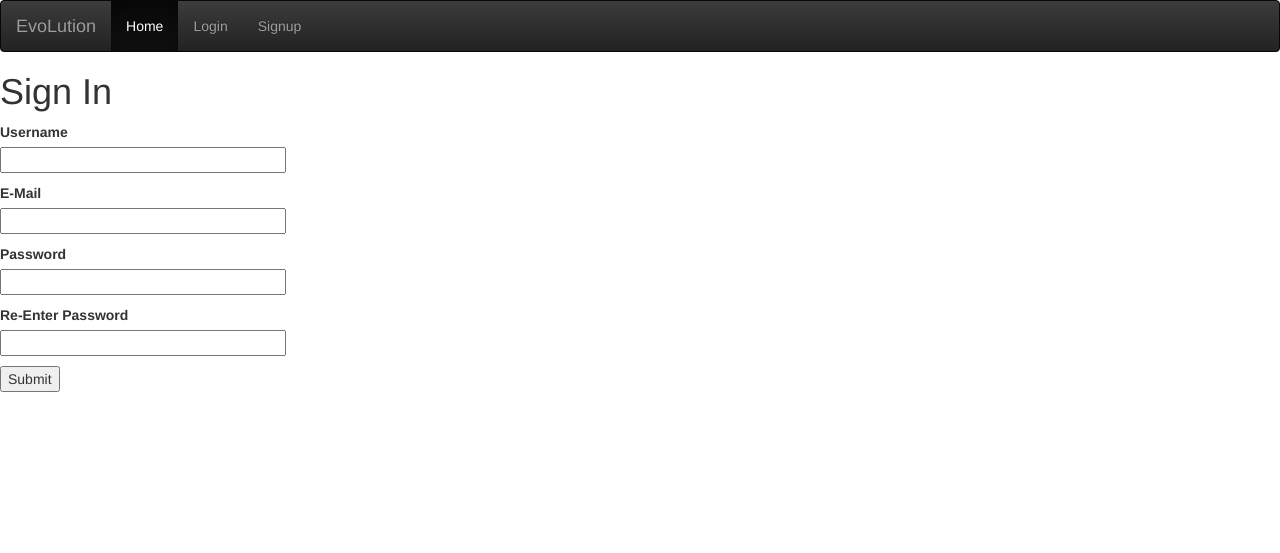
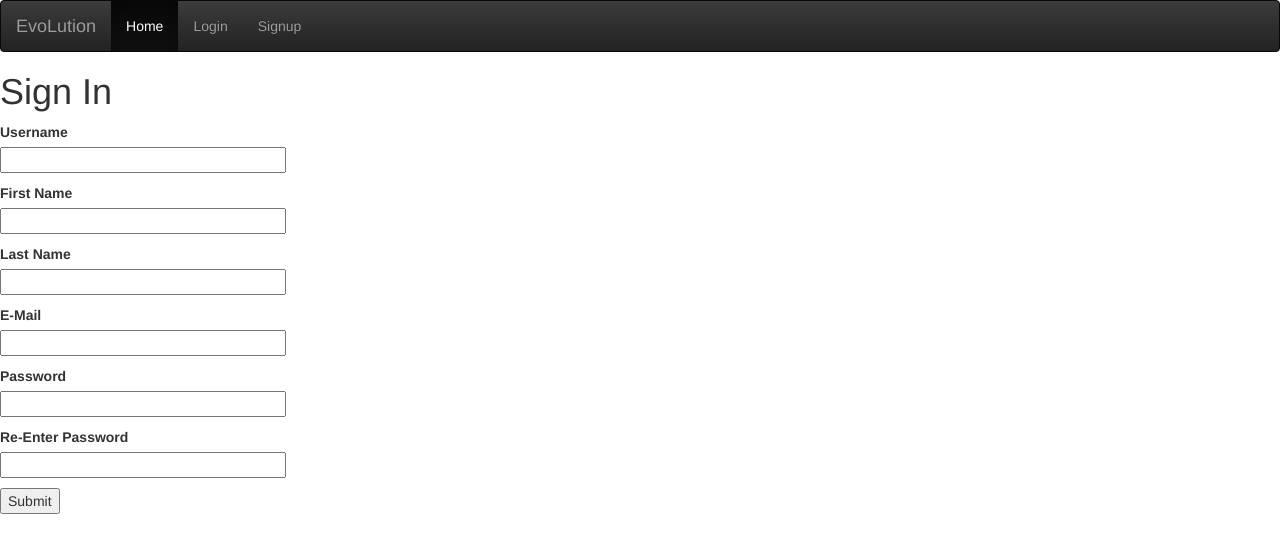
Before and after one commit to voidiker66/EvoLution, a Flask app: page /signup in a window 1280 px wide. Shown: the top 553 px of the page. Run offline with Flask 2, Linux system fonts and the light colour scheme; some libraries are stand-ins or nearby versions.

Commit message:
added animal table

```diff
--- a/app.py
+++ b/app.py
@@ -34,13 +34,17 @@ class User(db.Model, UserMixin):
 	__tablename__ = 'user'
 	id = db.Column(db.Integer, primary_key = True)
 	username = db.Column(db.String(32))
+	firstname = db.Column(db.String(32))
+	lastname = db.Column(db.String(32))
 	email = db.Column(db.String(32))
 	password = db.Column(db.String(32))
 
-	def __init__(self, username, email, password):
+	def __init__(self, username, firstname, lastname, email, password):
 		self.username = username
 		self.set_password(password)
 		self.email = email
+		self.firstname = firstname
+		self.lastname = lastname
 
 	def set_password(self, password):
 		self.pw_hash = generate_password_hash(password)
@@ -48,6 +52,21 @@ class User(db.Model, UserMixin):
 	def check_password(self, password):
 		return check_password_hash(self.password, password)
 		#return password == self.password
+
+class Animal(db.Model):
+	__tablename__ = 'animal'
+	id = db.Column(db.Integer, primary_key = True)
+	name = db.Column(db.String(32))
+	owner = db.Column(db.Integer)
+	breed = db.Column(db.Integer)
+	picture = db.Column(db.String(32))
+
+	def __init__(self, name, owner, breed, picture):
+		self.name = name
+		self.owner = owner
+		self.email = email
+		self.breed = breed
+		self.picture = picture
 
 class LoginForm(Form):
 	username = TextField('Username', [validators.Required()])
@@ -82,6 +101,8 @@ class RegisterForm(Form):
 	email = TextField('E-Mail', [validators.Required()])
 	password = PasswordField('Password', [validators.Required()])
 	passwordCopy = PasswordField('Re-Enter Password', [validators.Required()])
+	firstname = TextField('First Name', [validators.Required()])
+	lastname = TextField('Last Name', [validators.Required()])
 	submit = SubmitField('Submit')
 
 	def __init__(self, *args, **kwargs):
@@ -94,15 +115,15 @@ class RegisterForm(Form):
 			return False
 		if self.username.data and self.password.data and self.passwordCopy.data:
 			if self.password.data == self.passwordCopy.data:
-				user = User(self.username.data, self.email.data, self.password.data)
-				self.insert(user.username, user.email, user.pw_hash)
+				user = User(self.username.data, self.firstname.data, self.lastname.data, self.email.data, self.password.data)
+				self.insert(user.username, user.firstname, user.lastname, user.email, user.pw_hash)
 				return True
 			return False
 		return False
 
-	def insert(self, username, email, password):
-		id = e.execute("""insert into user (username, password, email, is_active) values (:Username, :Password, :Email, '1');""",
-			Username=username, Email=email, Password=password
+	def insert(self, username, firstname, lastname, email, password):
+		id = e.execute("""insert into user (username, firstname, lastname, password, email, is_active) values (:Username, :FirstName, :LastName, :Password, :Email, '1');""",
+			Username=username, FirstName=firstname, LastName=lastname, Email=email, Password=password
 			)
 		return id
 
@@ -153,3 +174,4 @@ manager.create_api(User, methods=['GET'],results_per_page=10)
 
 if __name__ == "__main__":
 	app.run(host="0.0.0.0", debug=True)
+	#app.run(host='0.0.0.0', port=80)
--- a/templates/index.html
+++ b/templates/index.html
@@ -5,5 +5,5 @@ Dashboard
 {% endblock %}
 
 {% block body %}
-hello you have logged in
+  Welcome back, {{ current_user.firstname }} {{ current_user.lastname }}!
 {% endblock %}
--- a/templates/navbar.html
+++ b/templates/navbar.html
@@ -5,10 +5,11 @@
       <a class="navbar-brand" href="/">EvoLution</a>
     </div>
     <ul class="nav navbar-nav">
-      <li class="active"><a href="/">Home</a></li>
       {% if current_user.is_authenticated %}
-  		<li><a href="/logout">Logout</a></li>
+        <li class="active"><a href="/dashboard">Home</a></li>
+  		  <li><a href="/logout">Logout</a></li>
       {% else %}
+        <li class="active"><a href="/">Home</a></li>
       	<li><a href="/login">Login</a></li>
       	<li><a href="/signup">Signup</a></li>
       {% endif %}
--- a/templates/register.html
+++ b/templates/register.html
@@ -11,6 +11,14 @@ Signup
         <p>
             {{ form.username.label }}<br>
             {{ form.username(size=32) }}
+        </p>
+        <p>
+            {{ form.firstname.label }}<br>
+            {{ form.firstname(size=32) }}
+        </p>
+        <p>
+            {{ form.lastname.label }}<br>
+            {{ form.lastname(size=32) }}
         </p>
         <p>
             {{ form.email.label }}<br>
```
Also changed, not shown: database/evo_lution.db, 1 other file.
